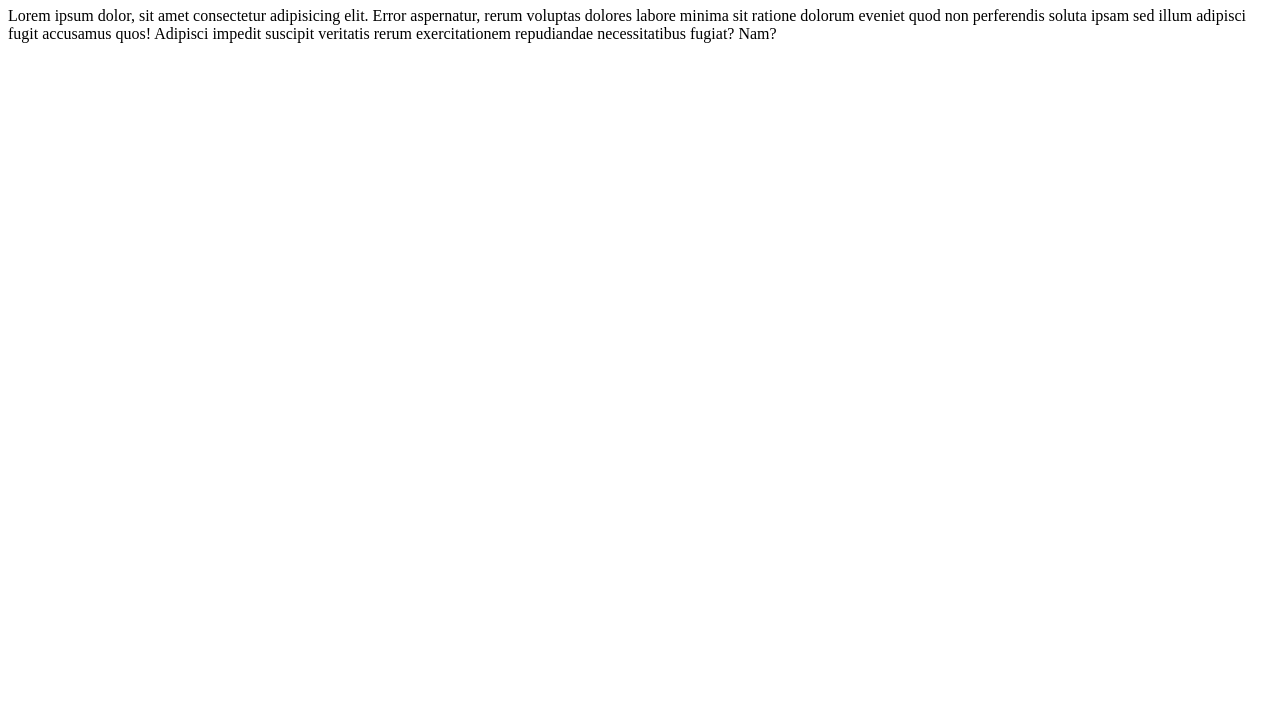
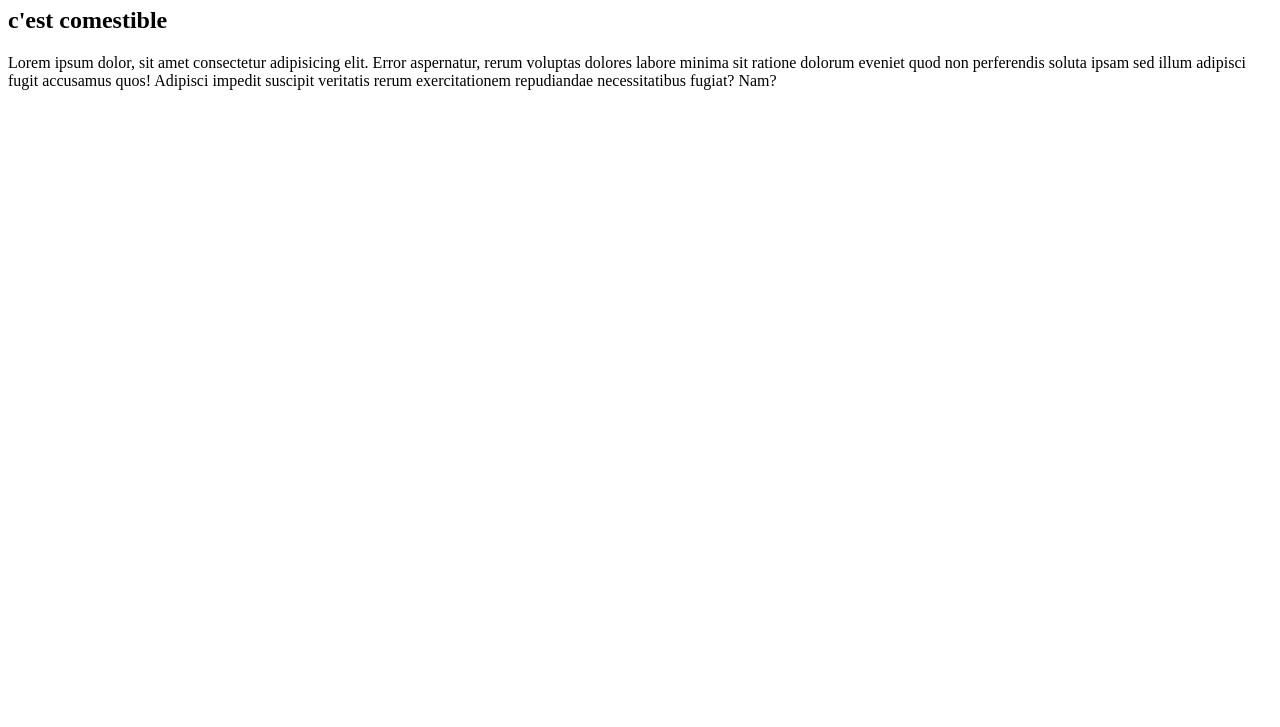
Before and after one commit to N0life-code/Croziflette_exo, a plain HTML site: page index.html in a window 1280 px wide. Shown: the part 73-800 px from the top of the page. Drawn offline with Linux system fonts and the light colour scheme.

Commit message:
j'ai rajouté un h2

```diff
--- a/index.html
+++ b/index.html
@@ -9,6 +9,7 @@
 </head>
 <body>
     <h1>croziflette</h1>
+    <h2>c'est comestible</h2>
     <p>Lorem ipsum dolor, sit amet consectetur adipisicing elit. Error aspernatur, rerum voluptas dolores labore minima sit ratione dolorum eveniet quod non perferendis soluta ipsam sed illum adipisci fugit accusamus quos! Adipisci impedit suscipit veritatis rerum exercitationem repudiandae necessitatibus fugiat? Nam?</p>
 </body>
 </html>
```
